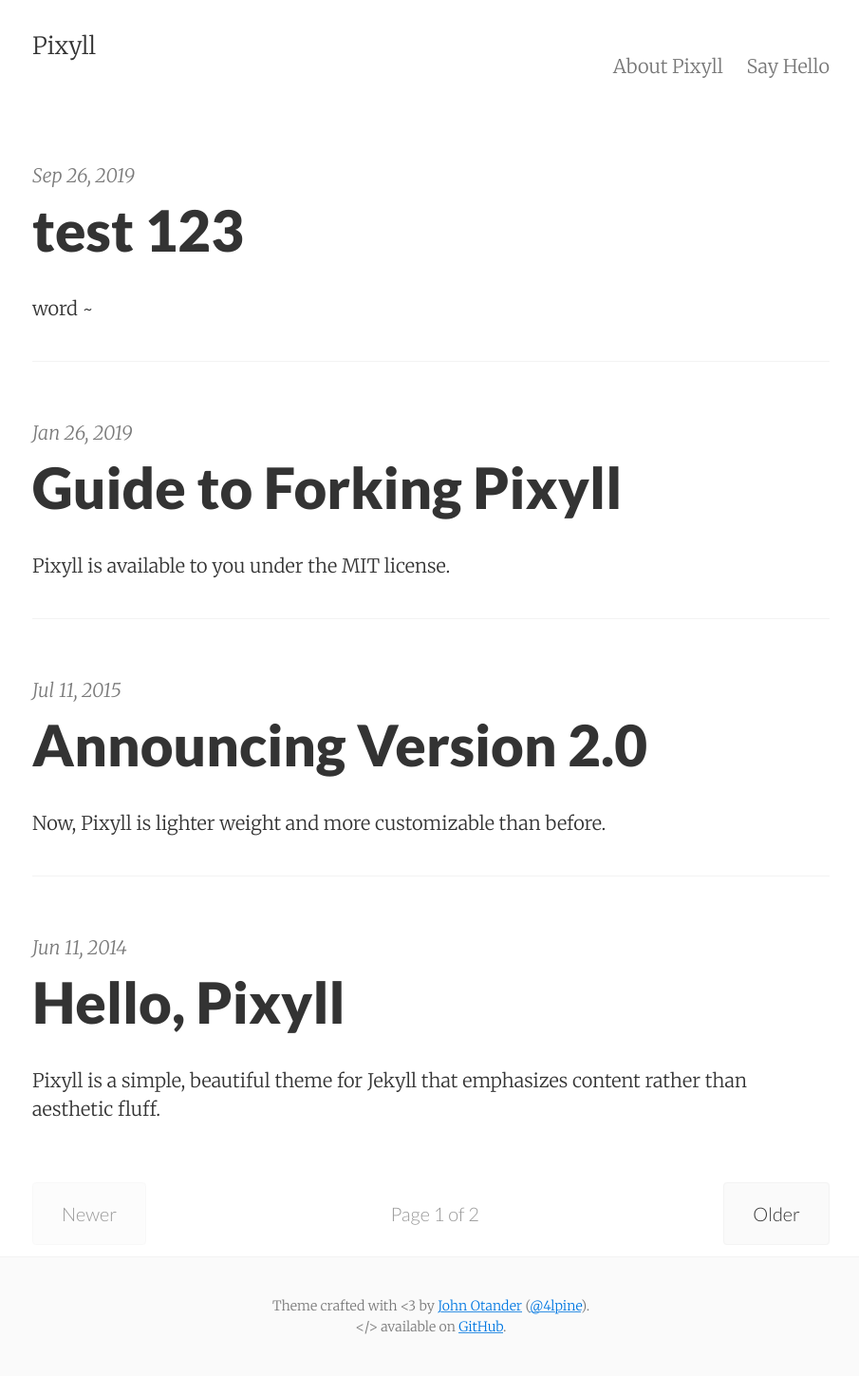
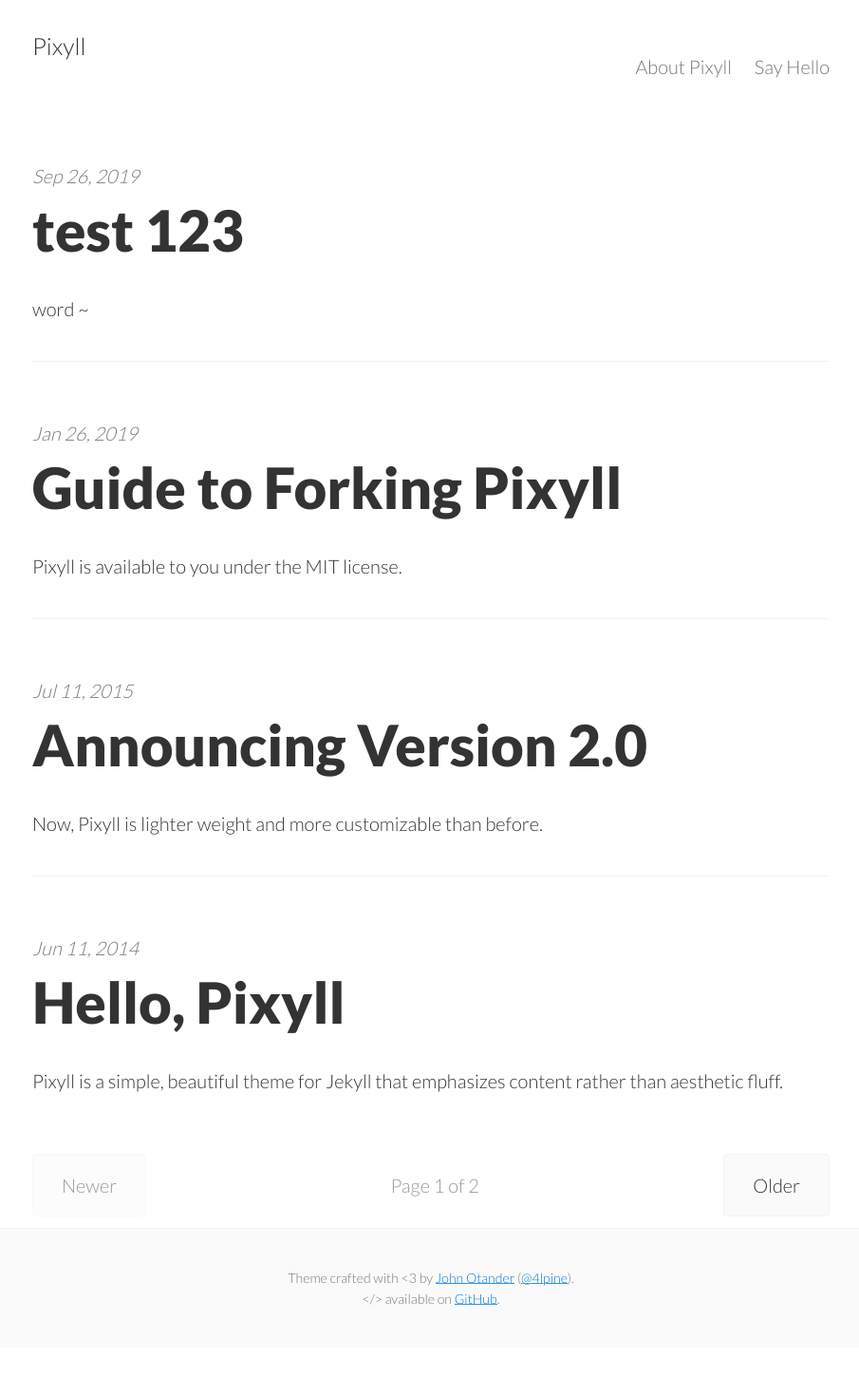
Before and after one commit to dvuln/blog, a Jekyll site: the page built from index.html, in a window 1280 px wide. Shown: the whole page at 95% size, without its empty margins (186-1091 px from the left). Built offline with Jekyll 4.4.1, drawn with Linux system fonts in a browser that asks for light colours; the list of posts is cut into pages by our own code; after the commit the page ends 1419 px from its top, so only the background shows below that.

Commit message:
Update _variables.scss

```diff
--- a/_sass/_variables.scss
+++ b/_sass/_variables.scss
@@ -1,7 +1,7 @@
 // Typography
 $base-font-size: 14px !default;
 $bold-font-weight: bold !default;
-$font-family: 'Merriweather', 'PT Serif', Georgia, 'Times New Roman', serif !default;
+$font-family: 'Lato', 'PT Serif', Georgia, 'Times New Roman', serif !default;
 $line-height: 1.5 !default;
 $heading-font-family: 'Lato', 'Helvetica Neue', Helvetica, sans-serif !default;
 $heading-font-weight: 900 !default;
```
